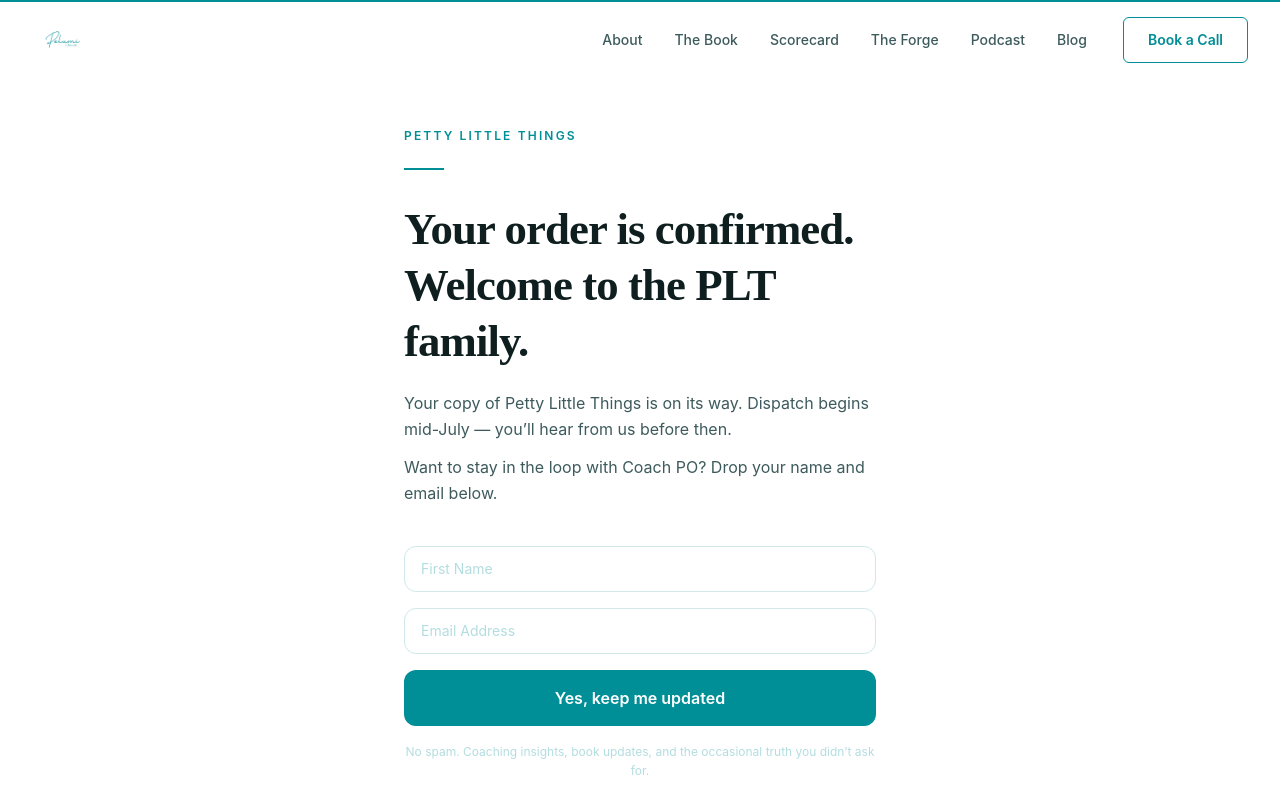
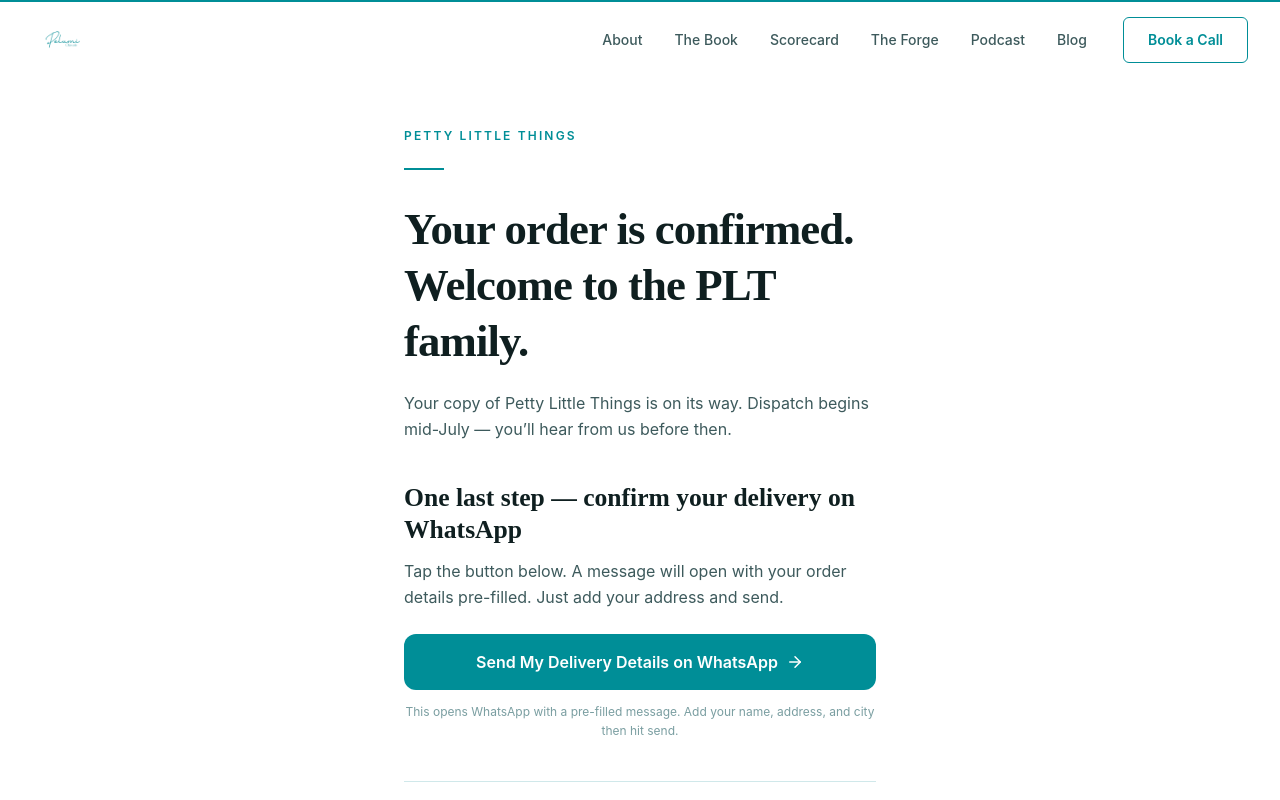
Before and after one commit to pelumiolawole/The-Forge-Website, a Next.js app: page /order-confirmed in a window 1280 px wide. Shown: the top 800 px of the page. Built offline with nearby package versions, Linux system fonts and the light colour scheme.

Commit message:
feat: add WhatsApp delivery CTA and divider to order-confirmed page

```diff
--- a/src/components/book/OrderConfirmedClient.tsx
+++ b/src/components/book/OrderConfirmedClient.tsx
@@ -1,7 +1,10 @@
 "use client";
 
 import { useState } from "react";
-import { Check, Loader2 } from "lucide-react";
+import { Check, Loader2, ArrowRight } from "lucide-react";
+
+const WHATSAPP_URL =
+  "https://wa.me/2347068508343?text=Hi%20Coach%20PO%2C%20I%20just%20ordered%20Petty%20Little%20Things%20on%20Selar.%20My%20delivery%20details%20are%3A%0AName%3A%20%0AAddress%3A%20%0ACity%2FState%3A%20";
 
 export function OrderConfirmedClient() {
   const [firstName, setFirstName] = useState("");
@@ -35,27 +38,51 @@
   return (
     <main className="min-h-screen bg-white pt-32 pb-20">
       <div className="max-w-[520px] mx-auto px-6">
+
+        {/* Page header */}
         <p className="text-[#008e97] text-xs font-semibold uppercase tracking-[0.18em] mb-6">
           Petty Little Things
         </p>
-
-        <div
-          className="w-10 h-[2px] bg-[#008e97] mb-8"
-        />
-
+        <div className="w-10 h-[2px] bg-[#008e97] mb-8" />
         <h1
           className="font-['Fraunces'] font-bold text-[#0f1f20] mb-5 leading-tight"
           style={{ fontSize: "clamp(1.8rem, 5vw, 2.8rem)", letterSpacing: "-0.02em" }}
         >
           Your order is confirmed. Welcome to the PLT family.
         </h1>
-
         <p className="text-[#3d5a5c] text-base leading-relaxed mb-3">
           Your copy of Petty Little Things is on its way. Dispatch begins mid-July &mdash; you&rsquo;ll hear from us before then.
         </p>
 
-        <p className="text-[#3d5a5c] text-base leading-relaxed mb-10">
-          Want to stay in the loop with Coach PO? Drop your name and email below.
+        {/* WhatsApp delivery section */}
+        <div className="mt-10 mb-10">
+          <h2 className="font-['Fraunces'] font-bold text-[#0f1f20] mb-3 leading-tight" style={{ fontSize: "clamp(1.2rem, 3vw, 1.6rem)" }}>
+            One last step &mdash; confirm your delivery on WhatsApp
+          </h2>
+          <p className="text-[#3d5a5c] text-base leading-relaxed mb-6">
+            Tap the button below. A message will open with your order details pre-filled.
+            Just add your address and send.
+          </p>
+          <a
+            href={WHATSAPP_URL}
+            target="_blank"
+            rel="noopener noreferrer"
+            className="w-full inline-flex items-center justify-center gap-2 px-6 py-4 rounded-xl bg-[#008e97] text-white text-base font-semibold hover:bg-[#007a82] transition-colors mb-3"
+          >
+            Send My Delivery Details on WhatsApp
+            <ArrowRight size={18} />
+          </a>
+          <p className="text-[#7a9ea1] text-xs text-center leading-relaxed">
+            This opens WhatsApp with a pre-filled message. Add your name, address, and city then hit send.
+          </p>
+        </div>
+
+        {/* Divider */}
+        <div className="border-t border-[#d0e8ea] mb-10" />
+
+        {/* Newsletter opt-in */}
+        <p className="text-[#008e97] text-xs font-semibold uppercase tracking-[0.18em] mb-6">
+          While you&rsquo;re here
         </p>
 
         {!success ? (
```
